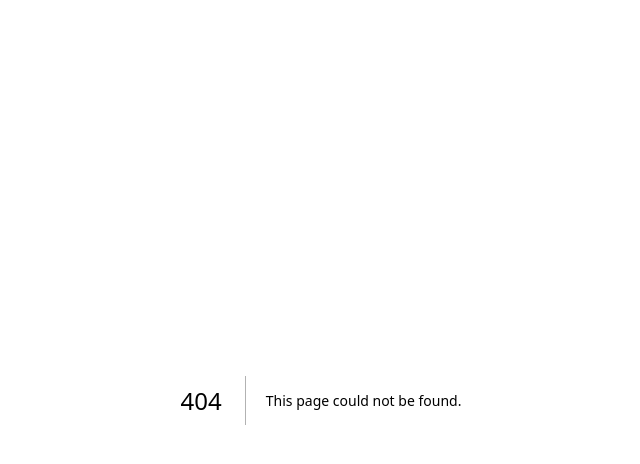
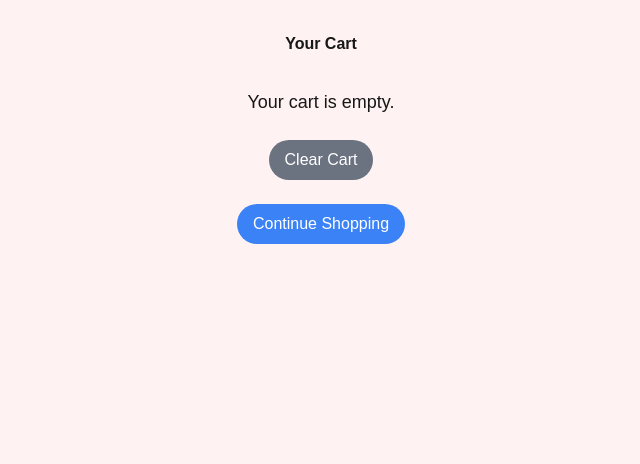
Before and after one commit to valeriajzr/louisburgers-frontend, a Next.js app: page /Cart in a window 1280 px wide. Before the commit this address had no page. Shown: the top 464 px of the page, without its empty margins (319-959 px from the left). Built offline with nearby package versions, Linux system fonts and the light colour scheme.

Commit message:
Cart button added, adding extras to the cart is not working yet

```diff
--- /dev/null
+++ b/src/app/Cart/page.tsx
@@ -0,0 +1,64 @@
+'use client';
+import { useBurger } from '../context/BurgerContext';
+import { useRouter } from 'next/navigation';
+
+const CartPage = () => {
+    const { selectedBurger = [], removeFromCart, clearCart, removeExtraFromBurger } = useBurger();
+    const router = useRouter();
+
+    return(
+        <div className="p-8 bg-red-50 min-h-screen">
+            <h1 className="text-4x1 font-bold text-center mb-8">Your Cart</h1>
+            {selectedBurger.length === 0 ? (
+                <p className="text-center text-lg">Your cart is empty.</p>
+            ) : (
+                <div className="grid grid-cols-1 gap-6">
+                    {selectedBurger.map((burger, index)=>(
+                        <div key={index} className="border p-4 rounded-lg bg-white shadow-md">
+                            <h2 className="text-xl font-semibold">{burger.burgerName}</h2>
+                            <p className="text-green-600">€{burger.price}</p>
+                            <p>Meat: {burger.meat}</p>
+                            <p>Vegetables: {burger.vegetables}</p>
+                            {burger.extras && burger.extras.length > 0 &&
+                                <p className="text-green-600 text-lg">Included extras:  {burger.extras}</p>
+                            }
+                            <p>More extras: {burger.extraName ? burger.extraName: 'None'}</p>
+
+                            {/*Button to delete the extra extra*/}
+                            {burger.idExtra && (
+                                <button
+                                    onClick={() => removeExtraFromBurger(burger.idBurger)}
+                                    className ="mt-2 px-3 py-1 bg-yellow-500 text-white rounded-full hover:bg-yellow-600"
+                                    >
+                                        Remove Extra
+                                </button>
+                            )}
+                            {/*Button to delete the burger*/}
+                            <button
+                                onClick={() => removeFromCart(burger.idBurger)}
+                                className="mt-2 ml-2 px-3 py-1 bg-red-500 text-white rounded-full hover:bg-red-600"
+                                >
+                                    Remove Burger
+                            </button>
+                        </div>
+                    ))}
+                </div>
+            )}
+            {/*Button to delete everything from the cart*/}
+            <button
+                onClick={() => clearCart()}
+                className="mt-6 px-4 py-2 bg-gray-500 text-white rounded-full hover:bg-gray-600 block mx-auto"
+            >
+                Clear Cart
+            </button>
+            {/*Button to go back to main page*/}
+            <button
+                onClick={() => router.push('/')}
+                className="mt-6 px-4 py-2 bg-blue-500 text-white rounded-full hover:bg-blue-600 block mx-auto"
+            >
+                Continue Shopping
+            </button>
+        </div>
+    );
+};
+export default CartPage;
--- a/src/app/CreateOrder/page.tsx
+++ b/src/app/CreateOrder/page.tsx
@@ -1,13 +1,16 @@
 'use client';
 import {useEffect, useState} from "react";
+import { useRouter } from "next/navigation";
 import { useSearchParams } from "next/navigation";
 import { useBurger } from '../context/BurgerContext';
+import CartButton from "../components/CartButton";
 
 const CreateOrder = () => {
     const { selectedBurger, selectBurger, removeFromCart, clearCart, addExtraToBurger, removeExtraFromBurger } = useBurger();
     const [extras, setExtras] = useState([]);
     const [loading, setLoading] = useState([true]);
     const [error, setError] = useState(null);
+    const router = useRouter();
     const [ selectedExtra, setSelectedExtra ] = useState(null);
 
     const handleExtraChange = (extra) =>{
@@ -45,6 +48,7 @@ const CreateOrder = () => {
     return(
         <div className="p-8 bg-red-50 min-h-screen">
             <h1 className = "text-4xl font-bold text-center mb-8">Create your order </h1>
+            <CartButton />
             {selectedBurger ? (
                 <div>
                     <p className="text-lg">Burger name: { selectedBurger.burgerName }</p>
@@ -67,7 +71,9 @@ const CreateOrder = () => {
                     <p className="text-green-600 text-lg">€{extra.price.toFixed(2)}</p>
                      {/*button to add an extra*/}
                     <button
-                        onClick = {() => addExtraToBurger (selectedBurger.idBurger, extra)}
+                        onClick = {() => {addExtraToBurger (selectedBurger.idBurger, extra);
+                            router.push('/');
+                        }}
                         className="mt-4 px-4 py-2 bg-blue-500 text-white font-semibold rounded-full hover:bg-blue-600"
                     >
                         Add extra
--- /dev/null
+++ b/src/app/components/CartButton.js
@@ -0,0 +1,19 @@
+'use client';
+import { useBurger } from '../context/BurgerContext';
+import { useRouter } from 'next/navigation';
+
+const CartButton = () => {
+    const { selectedBurger } = useBurger();
+    const router = useRouter();
+
+    return (
+        <button
+            onClick={() => router.push('/Cart')}
+            className="fixed top-4 right-4 px-4 py-2 bg-green-500 text-white font-semibold rounded-full hover:bg-green-600"
+        >
+            🛒 Cart ({selectedBurger.length})
+        </button>
+    );
+};
+
+export default CartButton;
--- a/src/app/layout.tsx
+++ b/src/app/layout.tsx
@@ -18,12 +18,18 @@ export const metadata: Metadata = {
   description: "Generated by create next app",
 };
 
-export default function RootLayout({ children }) {
+export default function RootLayout({
+  children,
+}: Readonly<{
+  children: React.ReactNode;
+}>) {
   return (
     <html lang="en">
-      <body>
+      <body
+        className={`${geistSans.variable} ${geistMono.variable} antialiased`}
+      >
         <BurgerProvider>
-          {children}
+        {children}
         </BurgerProvider>
       </body>
     </html>
--- a/src/app/page.tsx
+++ b/src/app/page.tsx
@@ -3,6 +3,7 @@ import {useEffect, useState} from "react";
 import { useRouter } from "next/navigation";
 import { useBurger } from './context/BurgerContext';
 import "./globals.css";
+import CartButton from './components/CartButton';
 
 export default function Home(){
   const [burgers, setBurgers] = useState([]);
@@ -45,6 +46,7 @@ export default function Home(){
     return (
       <div className ="p-8 bg-red-50 min-h-screen">
           <h1 className="text-4xl font-bold text-center mb-8">Louis Burgers</h1>
+          <CartButton />
           <div className ="grid grid-cols-1 md:grid-cols-2 lg:grid-cols3 gap-6">
             {burgers.map((burger)=> (
               <div
@@ -65,7 +67,7 @@ export default function Home(){
                 className="mt-4 px-4 py-2 bg-blue-500 text-white font-semibold rounded-full hover:bg-blue-600"
 
               >
-                Order now
+                Customize
               </button>
 
               </div>
```
